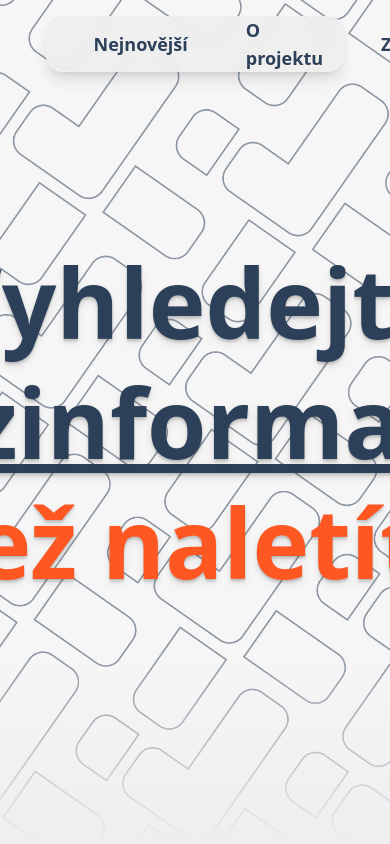
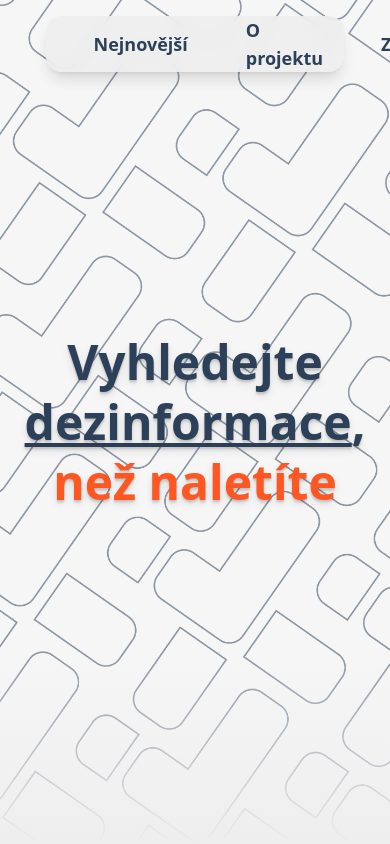
Before and after one commit to JakoFakt-cz/jakofakt, a Next.js app in the folder frontend/: page / in a window 390 px wide. Built offline with nearby package versions, Linux system fonts and the light colour scheme; some icons are missing.

Commit message:
feature: Made Heading responsive
Took 5 minutes

```diff
--- a/frontend/app/page.tsx
+++ b/frontend/app/page.tsx
@@ -5,7 +5,8 @@ export default function Home() {
         <main className={"w-full"}>
 
             {/*   HERO SEKCE   */}
-        <section className={"w-full h-lvh relative overflow-hidden bg-secondary/50 flex flex-col items-center justify-center"}>
+            <section
+                className={"w-full h-lvh relative overflow-hidden bg-secondary/50 flex flex-col items-center justify-center"}>
                 <Image src={"/images/background-pattern.png"}
                        alt={"Vzor pozadí"}
                        width={2560}
@@ -13,7 +14,7 @@ export default function Home() {
                        className={"w-full h-full object-cover scale-150 absolute -z-10 select-none"}
                 />
                 <div className={"w-full h-48 absolute bottom-0 left-0 bg-linear-to-b from-transparent to-secondary"}/>
-            <h2 className={"text-8xl leading-tight text-center text-balance font-bold text-primary text-shadow-lg"}>
+                <h2 className={"text-5xl sm:text-7xl md:text-8xl leading-tight text-center text-balance font-bold text-primary text-shadow-lg"}>
                     {/* TODO: Doladit design hlavního textu */}
                     {/* NÁPAD: Text "dezinformace" by se mohl nějak měnit i na "podvody", "lži" atd. */}
                     Vyhledejte <span className={"underline"}>dezinformace</span>,<br/><span className={"text-accent"}>než naletíte</span>
```
Lines whose indentation alone changed are shown as unchanged.
